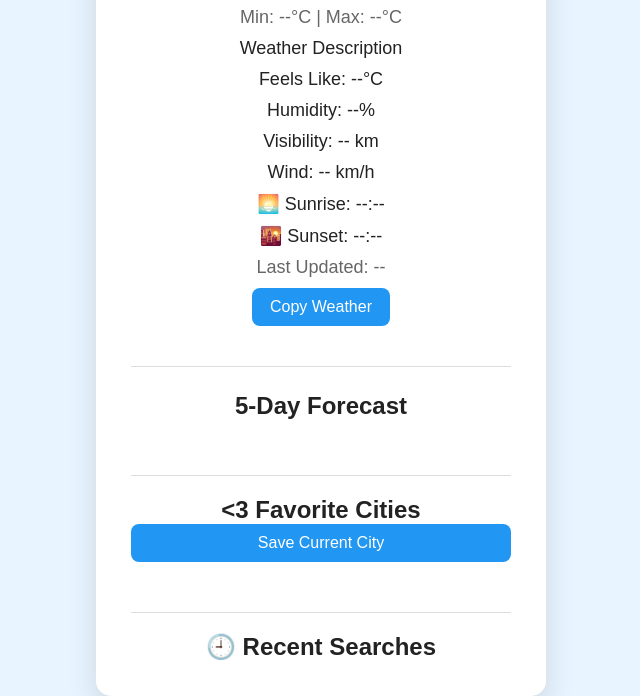
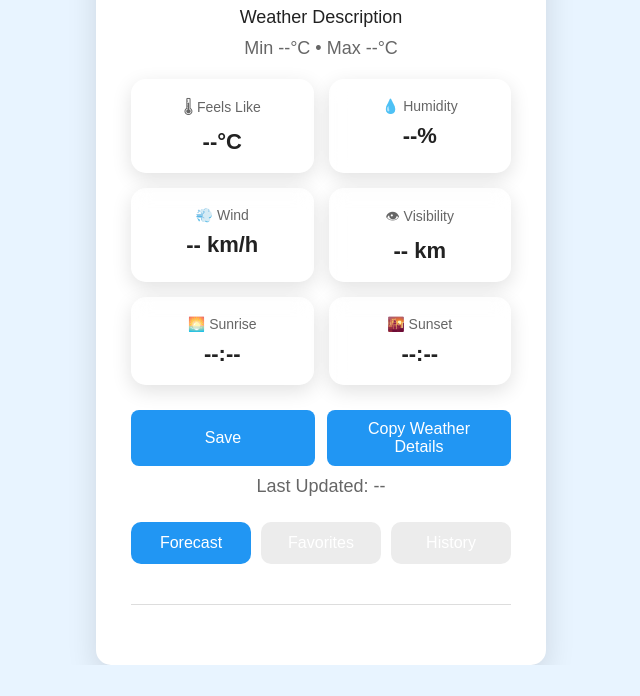
Before and after one commit to tina-rai/weather-app, a website: page index.html in a window 1280 px wide. Shown: the part 589-1285 px from the top of the page, without its empty margins (319-959 px from the left). After the commit the page ends 1254 px from the top, so only its background shows below. Drawn offline with Linux system fonts and the light colour scheme.

Commit message:
Redesign weather app interface

```diff
--- a/index.html
+++ b/index.html
@@ -51,6 +51,7 @@
         <p id="error-message"></p>
 
         <section id="weather-card">
+
             <h2 id="city-name">City</h2>
 
             <img
@@ -62,82 +63,128 @@
 
             <h3 id="temperature">--°C</h3>
 
+            <p id="description">
+                Weather Description
+            </p>
+
             <p class="temp-range">
-                Min:
+                Min
                 <span id="temp-min">--°C</span>
-                |
-                Max:
+
+                •
+
+                Max
                 <span id="temp-max">--°C</span>
             </p>
 
-            <p id="description">
-                Weather description
-            </p>
+            <div class="weather-details">
 
-            <p>
-                Feels Like:
-                <span id="feels-like">--°C</span>
-            </p>
+                <div class="detail-card">
+                    <span>🌡 Feels Like</span>
+                    <h3 id="feels-like">--°C</h3>
+                </div>
 
-            <p>
-                Humidity:
-                <span id="humidity">--%</span>
-            </p>
+                <div class="detail-card">
+                    <span>💧 Humidity</span>
+                    <h3 id="humidity">--%</h3>
+                </div>
 
-            <p>
-                Visibility:
-                <span id="visibility">-- km</span>
-            </p>
+                <div class="detail-card">
+                    <span>💨 Wind</span>
+                    <h3 id="wind">-- km/h</h3>
+                </div>
 
-            <p>
-                Wind:
-                <span id="wind">-- km/h</span>
+                <div class="detail-card">
+                    <span>👁 Visibility</span>
+                    <h3 id="visibility">-- km</h3>
+                </div>
 
-            </p>
-            <p>
-                🌅 Sunrise:
-                <span id="sunrise">--:--</span>
-            </p>
+                <div class="detail-card">
+                    <span>🌅 Sunrise</span>
+                    <h3 id="sunrise">--:--</h3>
+                </div>
 
-            <p>
-                🌇 Sunset:
-                <span id="sunset">--:--</span>
-            </p>
+                <div class="detail-card">
+                    <span>🌇 Sunset</span>
+                    <h3 id="sunset">--:--</h3>
+                </div>
+
+            </div>
+
+            <div class="action-buttons">
+
+                <button id="save-favorite">
+
+                    Save
+                </button>
+
+                <button id="copy-weather">
+                     Copy Weather Details
+                </button>
+
+            </div>
+
             <p id="last-updated">
                 Last Updated: --
             </p>
 
-            <button id="copy-weather" type="button">
-                 Copy Weather
+        </section>
+
+        <div class="tabs">
+
+            <button
+                class="tab-btn active"
+                data-tab="forecast"
+            >
+                Forecast
             </button>
 
-        </section>
+            <button
+                class="tab-btn"
+                data-tab="favorites"
+            >
+                Favorites
+            </button>
 
-        <section id="forecast">
+            <button
+                class="tab-btn"
+                data-tab="history"
+            >
+                History
+            </button>
 
-            <h2>5-Day Forecast</h2>
+        </div>
 
-            <div id="forecast-container">
+        <div class="tab-content">
 
-            </div>
+            <section
+                id="forecast"
+                class="tab-panel active"
+            >
 
-        </section>
+                <div id="forecast-container"></div>
 
-        <section id="favorites">
-            <h2> <3 Favorite Cities</h2>
+            </section>
 
-            <div class="favorite-actions">
-                <button id="save-favorite" type="button">
-                    Save Current City
-                </button>
-            </div>
+            <section
+                id="favorites"
+                class="tab-panel"
+            >
 
-            <div id="favorites-container"></div>
-        </section>
-        <section id="history">
-            <h2>🕘 Recent Searches</h2>
-            <ul id="history-list"></ul>
-        </section>
+                <div id="favorites-container"></div>
+
+            </section>
+
+            <section
+                id="history"
+                class="tab-panel"
+            >
+
+                <ul id="history-list"></ul>
+
+            </section>
+
+        </div>
 
     </main>
 
--- a/script.js
+++ b/script.js
@@ -222,8 +222,11 @@ function displayWeather(data) {
     tempMax.textContent =
       `${Math.round(data.main.temp_max)}°C`;
 
-    description.textContent =
-        data.weather[0].description;
+      description.textContent =
+      formatDescription(
+          data.weather[0].main,
+          data.weather[0].description
+      );
 
     feelsLike.textContent =
         `${Math.round(data.main.feels_like)}°C`;
@@ -234,8 +237,7 @@ function displayWeather(data) {
 `${(data.visibility / 1000).toFixed(1)} km`;
 
     wind.textContent =
-        `${data.wind.speed} m/s`;
-
+`${(data.wind.speed * 3.6).toFixed(1)} km/h`;
     const iconCode = data.weather[0].icon;
 
     weatherIcon.src =
@@ -266,6 +268,25 @@ currentTempCelsius = data.main.temp;
 
 temperature.textContent =
     `${Math.round(currentTempCelsius)}°C`;
+
+    console.log("A");
+
+currentCity = data.name;
+
+console.log("B");
+
+saveHistory(data.name);
+
+console.log("C");
+
+currentTempCelsius = data.main.temp;
+
+console.log("D");
+
+temperature.textContent =
+`${Math.round(currentTempCelsius)}°C`;
+
+console.log("E");
 }
 
 function getCurrentLocation() {
@@ -307,51 +328,50 @@ function error() {
 
 }
 
-function updateBackground(condition) {
+function updateBackground(condition){
 
     condition = condition.toLowerCase();
 
-    if (condition.includes("clear")) {
+    const themes = {
+
+        clear: "linear-gradient(135deg,#56CCF2,#2F80ED)",
+
+        clouds: "linear-gradient(135deg,#757F9A,#D7DDE8)",
+
+        rain: "linear-gradient(135deg,#314755,#26A0DA)",
+
+        drizzle: "linear-gradient(135deg,#5C7C8A,#9DB4C0)",
+
+        thunderstorm:"linear-gradient(135deg,#232526,#414345)",
+
+        snow:"linear-gradient(135deg,#E6DADA,#274046)",
+
+        mist:"linear-gradient(135deg,#606c88,#3f4c6b)",
+
+        haze:"linear-gradient(135deg,#bdc3c7,#2c3e50)",
+
+        fog:"linear-gradient(135deg,#485563,#29323c)",
+
+        smoke:"linear-gradient(135deg,#434343,#000000)",
+
+        dust:"linear-gradient(135deg,#C79081,#DFA579)",
+
+        sand:"linear-gradient(135deg,#C2B280,#E8D7A4)",
+
+        ash:"linear-gradient(135deg,#3E5151,#DECBA4)",
+
+        squall:"linear-gradient(135deg,#0F2027,#203A43)",
+
+        tornado:"linear-gradient(135deg,#232526,#000000)"
+
+    };
+
+    if (!document.body.classList.contains("dark")) {
 
         document.body.style.background =
-        "linear-gradient(to bottom, #87CEEB, #FFD54F)";
+            themes[condition] || "#e8f4ff";
 
     }
-
-    else if (condition.includes("cloud")) {
-
-        document.body.style.background =
-        "linear-gradient(to bottom, #90A4AE, #CFD8DC)";
-
-    }
-
-    else if (condition.includes("rain")) {
-
-        document.body.style.background =
-        "linear-gradient(to bottom, #546E7A, #90A4AE)";
-
-    }
-
-    else if (condition.includes("snow")) {
-
-        document.body.style.background =
-        "linear-gradient(to bottom, #ECEFF1, #FFFFFF)";
-
-    }
-
-    else if (condition.includes("thunder")) {
-
-        document.body.style.background =
-        "linear-gradient(to bottom, #263238, #455A64)";
-
-    }
-
-    else {
-
-        document.body.style.background = "#e8f4ff";
-
-    }
-
 }
 async function getForecast(city){
 
@@ -501,3 +521,47 @@ Wind: ${wind.textContent}
     }, 1500);
 
 });
+
+function formatDescription(weatherMain, description) {
+
+    const icons = {
+        Clear: "☀️",
+        Clouds: "☁️",
+        Rain: "🌧️",
+        Drizzle: "🌦️",
+        Thunderstorm: "⛈️",
+        Snow: "❄️",
+        Mist: "🌫️",
+        Fog: "🌁",
+        Haze: "🌤️"
+    };
+
+    return `${icons[weatherMain] || "🌍"} ${description}`;
+}
+const tabs =
+document.querySelectorAll(".tab-btn");
+
+const panels =
+document.querySelectorAll(".tab-panel");
+
+tabs.forEach(button => {
+
+    button.addEventListener("click", () => {
+
+        tabs.forEach(tab =>
+            tab.classList.remove("active")
+        );
+
+        panels.forEach(panel =>
+            panel.classList.remove("active")
+        );
+
+        button.classList.add("active");
+
+        document
+            .getElementById(button.dataset.tab)
+            .classList.add("active");
+
+    });
+
+});
--- a/style.css
+++ b/style.css
@@ -364,6 +364,58 @@ body {
     margin-bottom: 8px;
 }
 
+.weather-details{
+
+    display:grid;
+
+    grid-template-columns:
+    repeat(auto-fit,minmax(130px,1fr));
+
+    gap:15px;
+
+    margin-top:20px;
+
+}
+
+.detail-card{
+
+    padding:18px;
+
+    border-radius:15px;
+
+    background:rgba(255,255,255,.25);
+
+    backdrop-filter:blur(10px);
+
+    box-shadow:
+    0 6px 20px rgba(0,0,0,.12);
+
+    transition:.25s;
+
+}
+
+.detail-card:hover{
+
+    transform:translateY(-4px);
+
+}
+
+
+.detail-card span{
+
+    color:#666;
+
+    font-size:14px;
+
+}
+
+.detail-card h3{
+
+    margin-top:8px;
+
+    font-size:22px;
+
+}
 /* =========================
    Mobile Responsive Design
    ========================= */
@@ -421,3 +473,68 @@ body {
     }
 
 }
+.tabs{
+
+    display:flex;
+
+    margin-top:25px;
+
+    gap:10px;
+
+}
+
+.tab-btn{
+
+    flex:1;
+
+    padding:12px;
+
+    border:none;
+
+    border-radius:10px;
+
+    cursor:pointer;
+
+    background:#ececec;
+
+    transition:.3s;
+
+}
+
+.tab-btn.active{
+
+    background:#2196f3;
+
+    color:white;
+
+}
+
+.tab-panel{
+
+    display:none;
+
+    margin-top:20px;
+
+}
+
+.tab-panel.active{
+
+    display:block;
+
+}
+
+.action-buttons{
+
+    display:flex;
+
+    gap:12px;
+
+    margin-top:25px;
+
+}
+
+.action-buttons button{
+
+    flex:1;
+
+}
```
